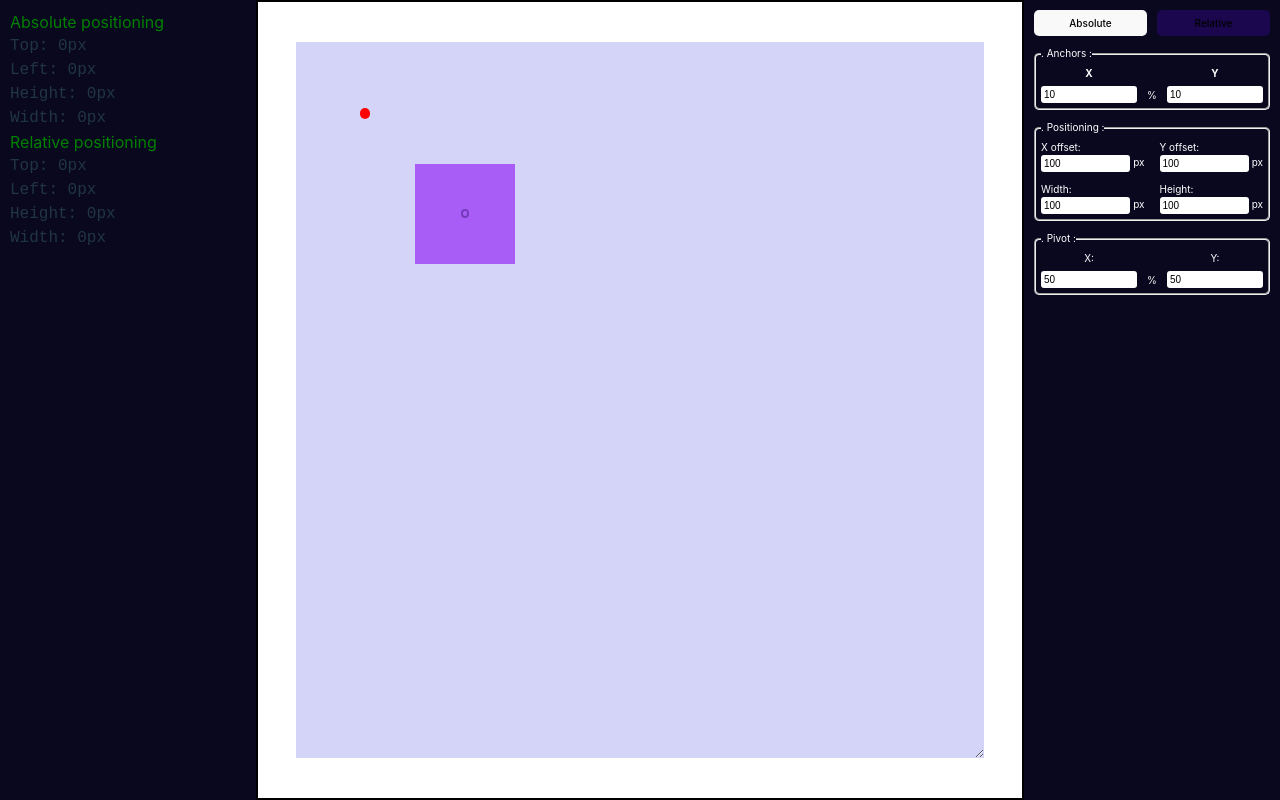
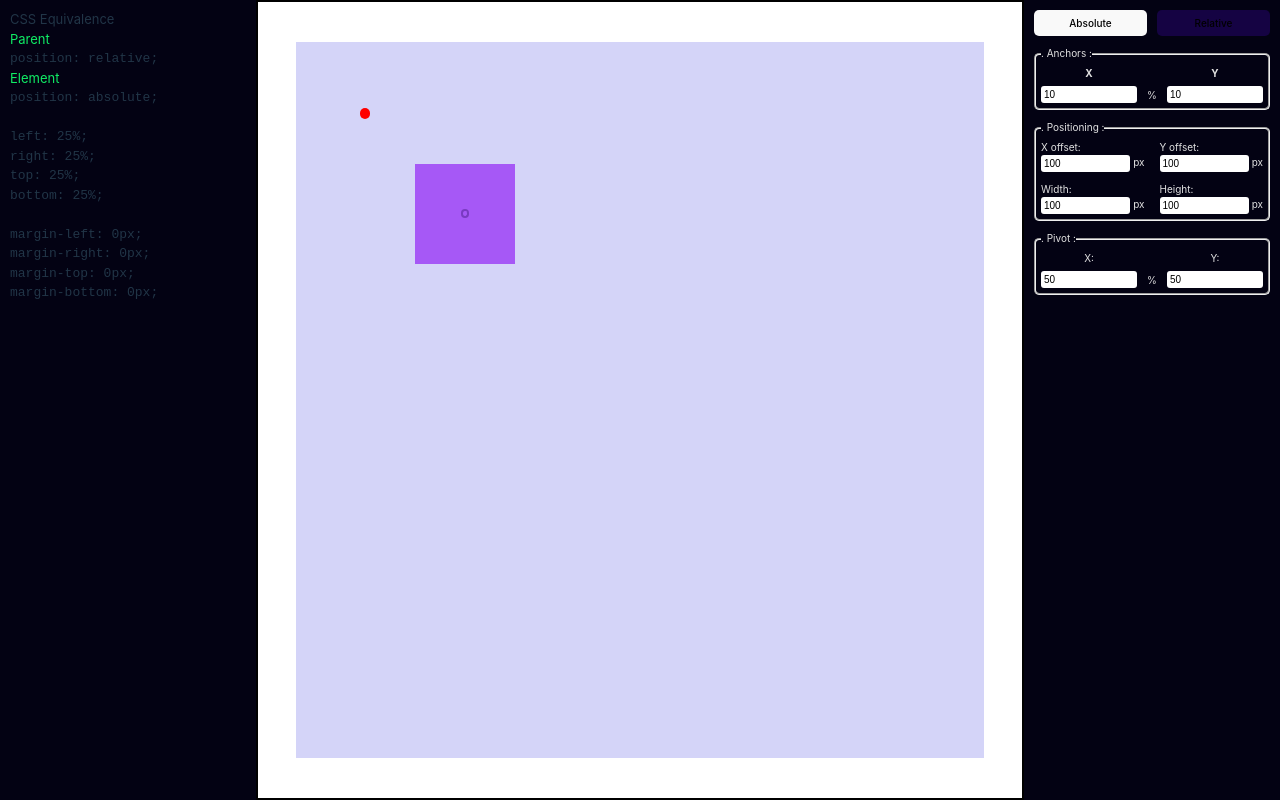
Before and after one commit to Davydx7/Markdown-to-Html-Parser, a React (Vite) app in the folder chris-positioning/: page / in a window 1280 px wide. Built offline with nearby package versions, Linux system fonts and the light colour scheme.

Commit message:
relative positioning unity to css done

```diff
--- a/chris-positioning/src/App.scss
+++ b/chris-positioning/src/App.scss
@@ -9,21 +9,13 @@
   height: 100vh;
 }
 
-.column-1 {
-  // grid-column: 1;
-  background-color: rgb(9, 8, 31);
-  padding: 1rem;
-}
-
 .column-3 {
   padding: 1rem;
-  background-color: rgb(9, 8, 31);
-  color: white;
+  background-color: rgb(3, 2, 19);
+  color: rgb(226, 226, 226);
   display: flex;
   flex-direction: column;
   gap: 1rem;
-  // overflow: hidden;
-  // grid-column: 1;
 
   .position{
     display: flex;
--- a/chris-positioning/src/App.tsx
+++ b/chris-positioning/src/App.tsx
@@ -2,28 +2,16 @@ import { useState } from 'react';
 import './App.scss';
 import AbsolutePanel from './components/AbsolutePanel';
 import Display from './components/Display';
+import OutputPanel from './components/OutputPanel';
 import RelativePanel from './components/RelativePanel';
 
 function App() {
   const [isAbsolute, setIsAbsolute] = useState<boolean>(true);
-  const [up, setUp] = useState(0);
-  const [right, setRight] = useState(0);
-  const [down, setDown] = useState(0);
-  const [left, setLeft] = useState(0);
-
-  const absoluteStyle = `Top: ${down}px \nLeft: ${left}px\nHeight: ${up}px\nWidth: ${right}px `;
-
-  const relativeStyle = `Top: ${down}px \nLeft: ${left}px\nHeight: ${up}px\nWidth: ${right}px `;
 
   return (
     <div className="app">
       {/* left output column */}
-      <aside className="column-1">
-        <p style={{ color: 'green' }}> Absolute positioning </p>
-        <pre>{absoluteStyle}</pre>
-        <p style={{ color: 'green' }}> Relative positioning </p>
-        <pre>{relativeStyle}</pre>
-      </aside>
+      <OutputPanel isAbsolute={isAbsolute} />
 
       {/* middle display column */}
       <Display isAbsolute={isAbsolute} />
--- a/chris-positioning/src/components/Display/display.scss
+++ b/chris-positioning/src/components/Display/display.scss
@@ -11,13 +11,13 @@
     background-color: rgb(212, 212, 248);
     width: 90%;
     height: 90%;
-    overflow: hidden;
+    overflow: visible;
     resize: both;
   }
 
   .anchor {
     position: absolute;
-    background-color: rgba(255, 0, 0, 0.562);
+    background-color: rgba(255, 0, 0, 0.5);
     padding: 0.1rem; // to stay visible at 0 height/width
     overflow: visible;
   }
@@ -34,7 +34,7 @@
 
   .childElement {
     position: absolute;
-    background-color: rgba(154, 55, 247, 0.753);
+    background-color: rgba(154, 55, 247, 0.781);
     padding: 0.02rem; // to stay visible at 0 height/width
   }
 }
--- /dev/null
+++ b/chris-positioning/src/components/OutputPanel/index.tsx
@@ -0,0 +1,57 @@
+import { useContext } from 'react';
+import { DataContext } from '../../store/DataContext';
+
+import './outputPanel.scss';
+
+const OutputPanel: React.FC<{ isAbsolute: boolean }> = ({ isAbsolute }) => {
+  const {
+    data: {
+      x,
+      y,
+      xMax,
+      xMin,
+      yMax,
+      yMin,
+      xPivot,
+      yPivot,
+      bottom,
+      left,
+      right,
+      top,
+      height,
+      width,
+      xOffset,
+      yOffset
+    },
+    setValue
+  } = useContext(DataContext)!;
+
+  const Parent = `position: relative;`;
+
+  const element = `position: absolute;
+
+left: ${xMin}%;
+right: ${100 - xMax}%;
+top: ${yMin}%;
+bottom: ${100 - yMax}%;
+
+margin-left: ${left}px;
+margin-right: ${right}px;
+margin-top: ${top}px;
+margin-bottom: ${bottom}px;`;
+
+  return (
+    <aside className="outputPanel">
+      <span>CSS Equivalence</span>
+      <div className="parent">
+        <p style={{ color: 'rgb(16, 236, 101)' }}> Parent </p>
+        <pre>{Parent}</pre>
+      </div>
+      <div className="element">
+        <p style={{ color: 'rgb(16, 236, 101)' }}> Element </p>
+        <pre>{element}</pre>
+      </div>
+    </aside>
+  );
+};
+export default OutputPanel;
--- /dev/null
+++ b/chris-positioning/src/components/OutputPanel/outputPanel.scss
@@ -0,0 +1,6 @@
+.outputPanel {
+  // grid-column: 1;
+  background-color: rgb(3, 2, 19);
+  padding: 1rem;
+	font-size: 1.3rem;
+}
```
Also changed, not shown: chris-positioning/src/components/Display/index.tsx (+16 -2 lines).
